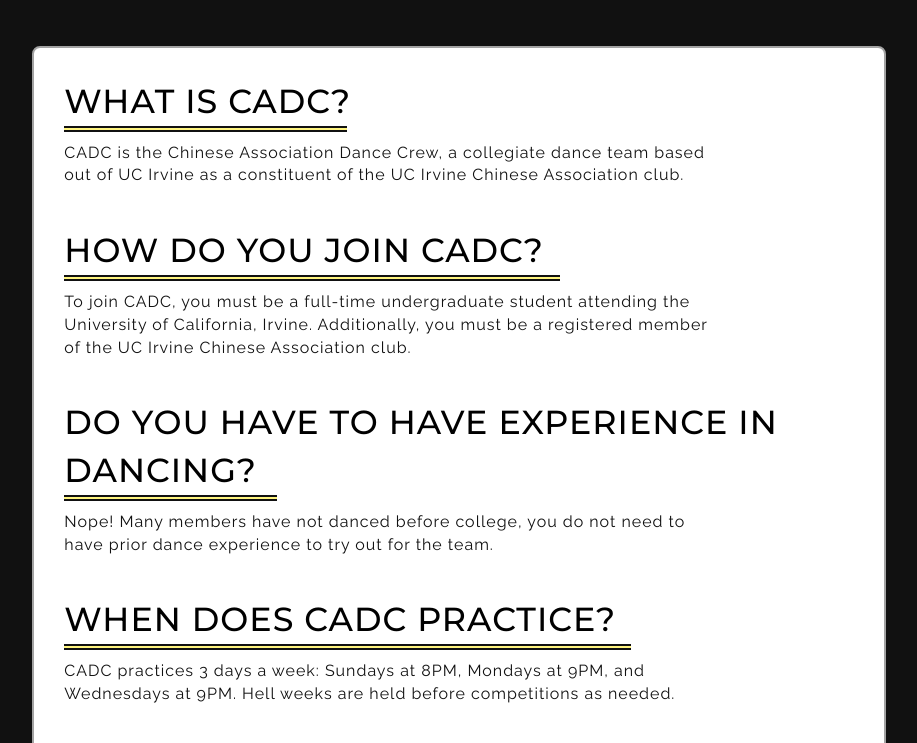
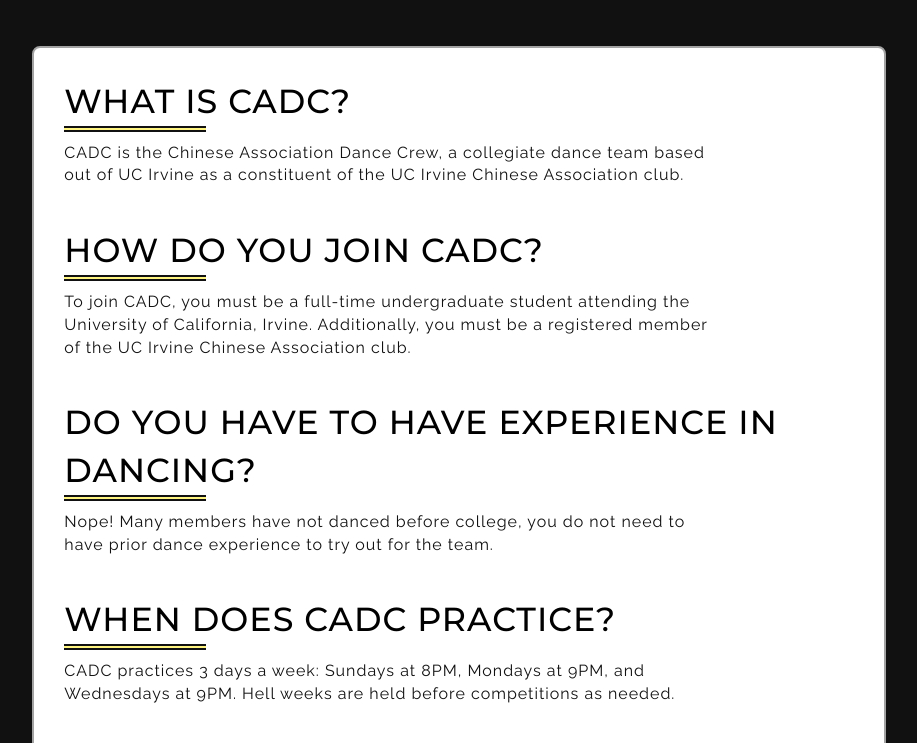
Before and after one commit to kianthompson/CADC_Website, a plain HTML site: page faqs.html in a window 1280 px wide. Shown: the part 564-1307 px from the top of the page, without its empty margins (181-1098 px from the left). Drawn offline with nearby package versions, Linux system fonts and the light colour scheme.

Commit message:
Made headerUnderline universal to 2-columns

```diff
--- a/faqs.html
+++ b/faqs.html
@@ -87,7 +87,7 @@
 						WHAT IS CADC?
 					</div>
 					<div class="row">
-						<div class="col-sm-4 headerUnderline"></div>
+						<div class="col-sm-2 headerUnderline"></div>
 					</div>
 					<div class="col-sm-10">
 						<div class="pageText">
@@ -101,7 +101,7 @@
 						HOW DO YOU JOIN CADC?
 					</div>
 					<div class="row">
-						<div class="col-sm-7 headerUnderline"></div>
+						<div class="col-sm-2 headerUnderline"></div>
 					</div>
 					<div class="col-sm-10">
 						<div class="pageText">
@@ -115,7 +115,7 @@
 						DO YOU HAVE TO HAVE EXPERIENCE IN DANCING?
 					</div>
 					<div class="row">
-						<div class="col-sm-3 headerUnderline"></div>
+						<div class="col-sm-2 headerUnderline"></div>
 					</div>
 					<div class="col-sm-10">
 						<div class="pageText">
@@ -129,7 +129,7 @@
 						WHEN DOES CADC PRACTICE?
 					</div>
 					<div class="row">
-						<div class="col-sm-8 headerUnderline"></div>
+						<div class="col-sm-2 headerUnderline"></div>
 					</div>
 					<div class="col-sm-10">
 						<div class="pageText">
```
Also changed, not shown: about.html (+1 -1 lines), contact.html (+1 -1 lines), events.html (+1 -1 lines), members.html (+1 -1 lines).
